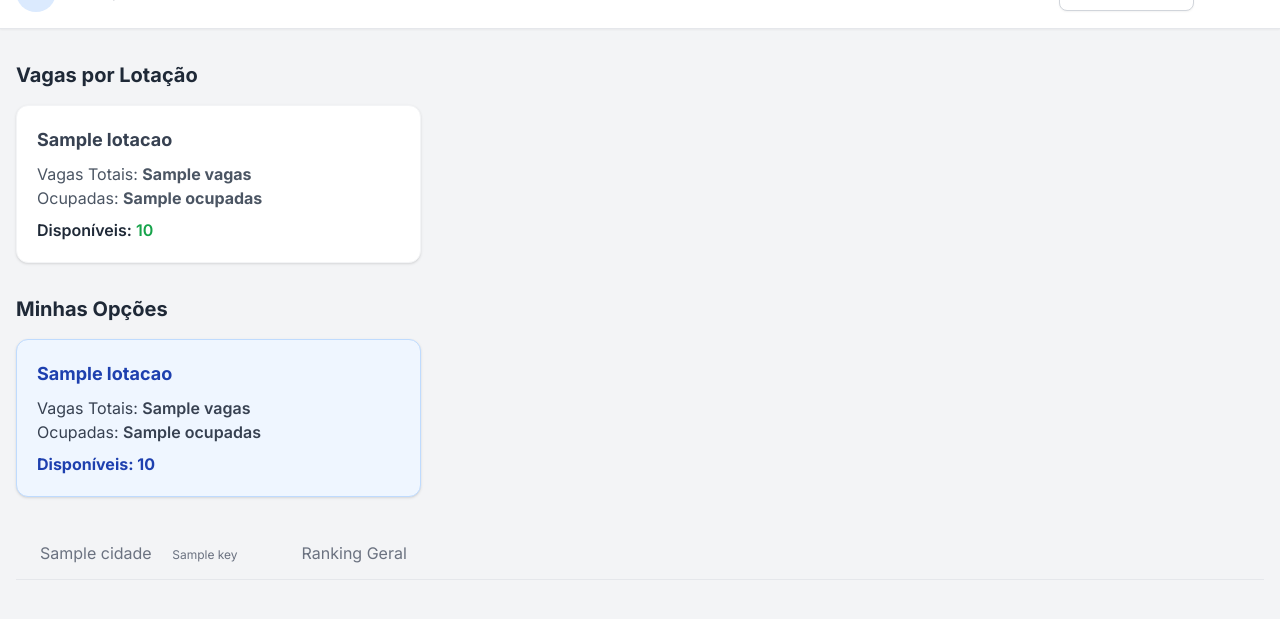
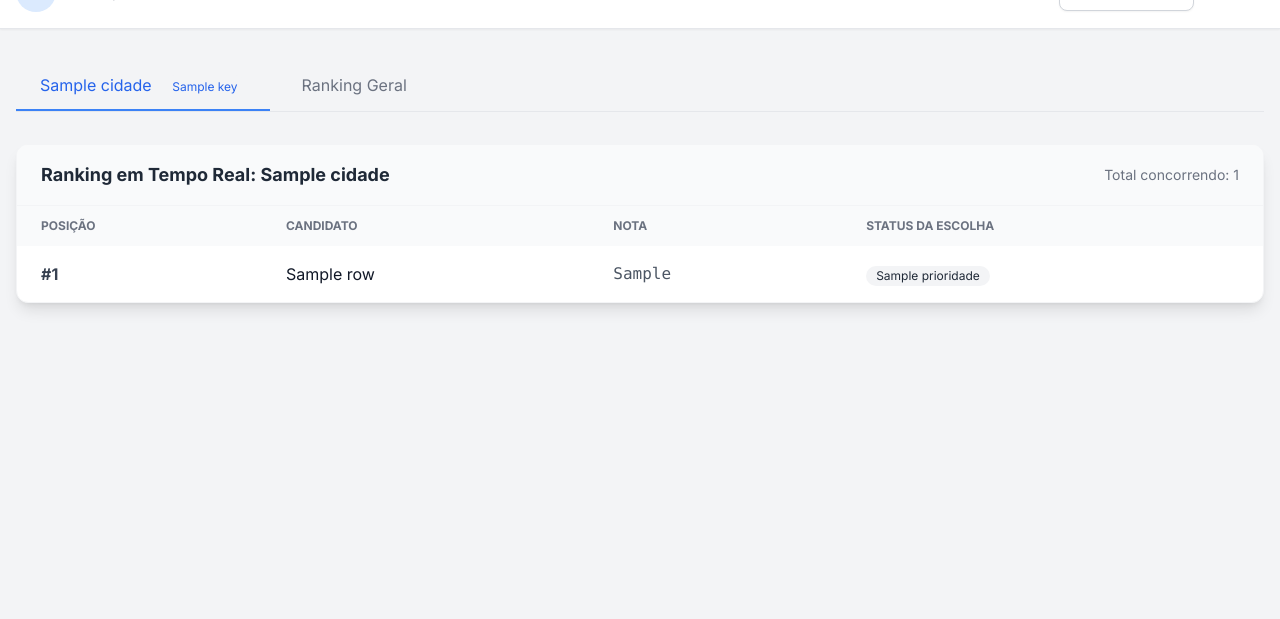
Before and after one commit to Galvao-FB/minhavagaesua, a Flask app: template minhavagaesua/templates/dashboard.html in a window 1280 px wide. Shown: the part 44-663 px from the top of the page. Run offline with Flask 3, Linux system fonts and the light colour scheme; the template is opened without the code that fills it: most values are stand-ins (such as "Sample title", 1, 10 or a date in 2020); some libraries are stand-ins or nearby versions.

Commit message:
Update dashboard.html

```diff
--- a/minhavagaesua/templates/dashboard.html
+++ b/minhavagaesua/templates/dashboard.html
@@ -24,39 +24,9 @@
     </div>
 </div>
 
-<div class="max-w-7xl mx-auto px-4 py-8 space-y-8">
+<div class="max-w-7xl mx-auto px-4 py-8">
 
-    <!-- NOVA SEÇÃO: CARDS DE VAGAS GERAIS -->
-    <div>
-        <h2 class="text-xl font-bold text-gray-800 mb-4">Vagas por Lotação</h2>
-        <div class="grid grid-cols-1 sm:grid-cols-2 lg:grid-cols-3 gap-4">
-            {% for item in vagas_gerais %}
-            <div class="bg-white p-5 rounded-xl shadow border border-gray-100">
-                <h3 class="font-bold text-lg text-gray-700">{{ item.lotacao }}</h3>
-                <p class="text-gray-600 mt-2">Vagas Totais: <span class="font-bold">{{ item.vagas }}</span></p>
-                <p class="text-gray-600">Ocupadas: <span class="font-bold">{{ item.ocupadas }}</span></p>
-                <p class="mt-2 text-gray-800 font-semibold">Disponíveis: <span class="text-green-600">{{ item.vagas - item.ocupadas }}</span></p>
-            </div>
-            {% endfor %}
-        </div>
-    </div>
-
-    <!-- NOVA SEÇÃO: MINHAS OPÇÕES -->
-    <div>
-        <h2 class="text-xl font-bold text-gray-800 mb-4">Minhas Opções</h2>
-        <div class="grid grid-cols-1 sm:grid-cols-2 lg:grid-cols-3 gap-4">
-            {% for op in minhas_opcoes %}
-            <div class="bg-blue-50 border border-blue-200 p-5 rounded-xl shadow">
-                <h3 class="font-bold text-lg text-blue-800">{{ op.lotacao }}</h3>
-                <p class="text-gray-700 mt-2">Vagas Totais: <span class="font-semibold">{{ op.vagas }}</span></p>
-                <p class="text-gray-700">Ocupadas: <span class="font-semibold">{{ op.ocupadas }}</span></p>
-                <p class="mt-2 text-blue-800 font-bold">Disponíveis: {{ op.vagas - op.ocupadas }}</p>
-            </div>
-            {% endfor %}
-        </div>
-    </div>
-
-    <!-- TABS ORIGINAIS DO RANKING -->
+    <!-- Tabs de Navegação (Alpine.js seria bom aqui, mas vamos usar JS puro simples) -->
     <div class="mb-8">
         <div class="flex space-x-2 border-b border-gray-200">
             {% for key, data in rankings.items() %}
@@ -69,6 +39,8 @@
             </button>
         </div>
     </div>
+
+    <!-- Conteúdo dos Rankings -->
 
     <!-- Rankings Personalizados -->
     {% for key, data in rankings.items() %}
@@ -85,24 +57,29 @@
                             <th class="px-6 py-3">Posição</th>
                             <th class="px-6 py-3">Candidato</th>
                             <th class="px-6 py-3">Nota</th>
-                            <th class="px-6 py-3">Opções</th>
+                            <th class="px-6 py-3">Status da Escolha</th>
                         </tr>
                     </thead>
                     <tbody class="divide-y divide-gray-100">
                         {% for row in data.lista %}
                         <tr class="hover:bg-blue-50 transition {% if row['nome'] == user['nome'] %}bg-blue-50 border-l-4 border-blue-500{% endif %}">
-                            <td class="px-6 py-4 font-bold text-gray-700">#{{ loop.index }}</td>
+                            <td class="px-6 py-4 font-bold text-gray-700">
+                                #{{ loop.index }}
+                            </td>
                             <td class="px-6 py-4 font-medium text-gray-900">
                                 {{ row['nome'] }}
-                                {% if row['nome'] == user['nome'] %}
-                                    <span class="ml-2 text-xs bg-blue-100 text-blue-800 px-2 py-0.5 rounded">Você</span>
-                                {% endif %}
+                                {% if row['nome'] == user['nome'] %} <span class="ml-2 text-xs bg-blue-100 text-blue-800 px-2 py-0.5 rounded">Você</span>{% endif %}
                             </td>
-                            <td class="px-6 py-4 text-gray-600 font-mono">{{ row['media_final'] }}</td>
-                            <td class="px-6 py-4 text-sm text-gray-700">
-                                1ª: <b>{{ row['lotacao_1'] }}</b><br>
-                                2ª: <b>{{ row['lotacao_2'] }}</b><br>
-                                3ª: <b>{{ row['lotacao_3'] }}</b>
+                            <td class="px-6 py-4 text-gray-600 font-mono">
+                                {{ row['media_final'] }}
+                            </td>
+                            <td class="px-6 py-4">
+                                <span class="inline-flex items-center px-2.5 py-0.5 rounded-full text-xs font-medium
+                                    {% if '1ª' in row['prioridade'] %} bg-green-100 text-green-800
+                                    {% elif '2ª' in row['prioridade'] %} bg-yellow-100 text-yellow-800
+                                    {% else %} bg-gray-100 text-gray-800 {% endif %}">
+                                    {{ row['prioridade'] }}
+                                </span>
                             </td>
                         </tr>
                         {% endfor %}
@@ -125,9 +102,6 @@
                         <th class="px-6 py-3">Original</th>
                         <th class="px-6 py-3">Nome</th>
                         <th class="px-6 py-3">Nota</th>
-                        <th class="px-6 py-3">1ª</th>
-                        <th class="px-6 py-3">2ª</th>
-                        <th class="px-6 py-3">3ª</th>
                     </tr>
                 </thead>
                 <tbody class="divide-y">
@@ -136,9 +110,6 @@
                         <td class="px-6 py-3">{{ row['classificacao_original'] }}</td>
                         <td class="px-6 py-3">{{ row['nome'] }}</td>
                         <td class="px-6 py-3">{{ row['media_final'] }}</td>
-                        <td class="px-6 py-3">{{ row['lotacao_1'] }}</td>
-                        <td class="px-6 py-3">{{ row['lotacao_2'] }}</td>
-                        <td class="px-6 py-3">{{ row['lotacao_3'] }}</td>
                     </tr>
                     {% endfor %}
                 </tbody>
@@ -146,4 +117,35 @@
         </div>
     </div>
 
+</div>
+
+<script>
+    function openTab(tabId) {
+        // Esconde todos
+        document.querySelectorAll('.tab-content').forEach(el => el.classList.add('hidden'));
+        document.querySelectorAll('.tab-btn').forEach(el => {
+            el.classList.remove('text-blue-600', 'border-blue-500');
+            el.classList.add('text-gray-500', 'border-transparent');
+        });
+
+        // Mostra o atual
+        document.getElementById(tabId).classList.remove('hidden');
+
+        // Ativa botão
+        const btn = document.getElementById('btn-' + tabId);
+        if(btn) {
+            btn.classList.remove('text-gray-500', 'border-transparent');
+            btn.classList.add('text-blue-600', 'border-blue-500');
+        }
+    }
+
+    // Abre a primeira aba por padrão
+    const firstTab = document.querySelector('.tab-content');
+    const firstBtn = document.querySelector('.tab-btn');
+    if(firstTab) {
+        openTab(firstTab.id);
+    } else {
+        openTab('tab-geral');
+    }
+</script>
 {% endblock %}
```
